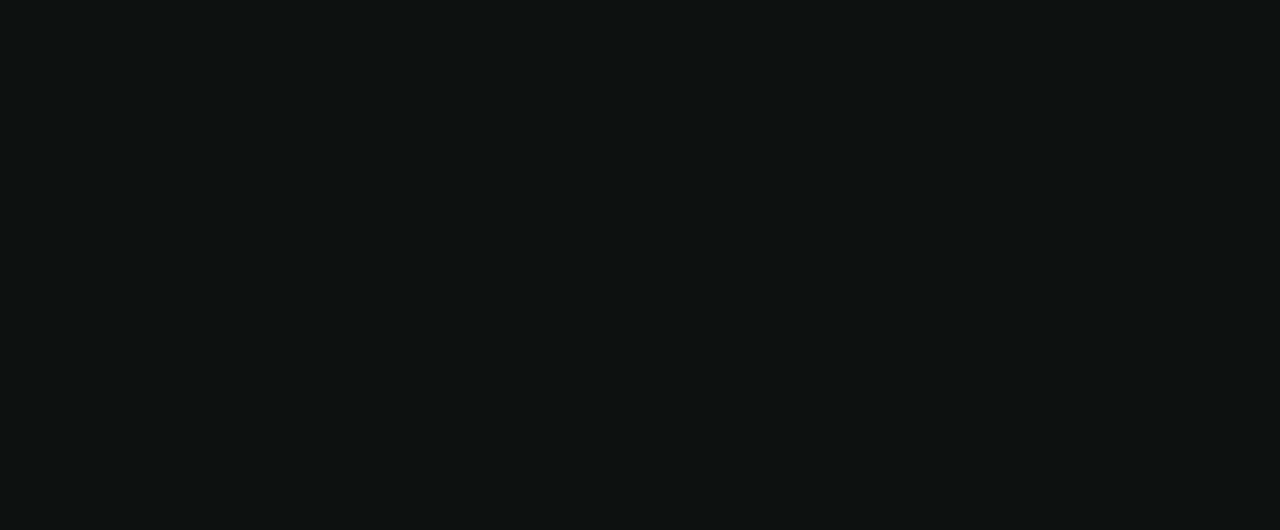
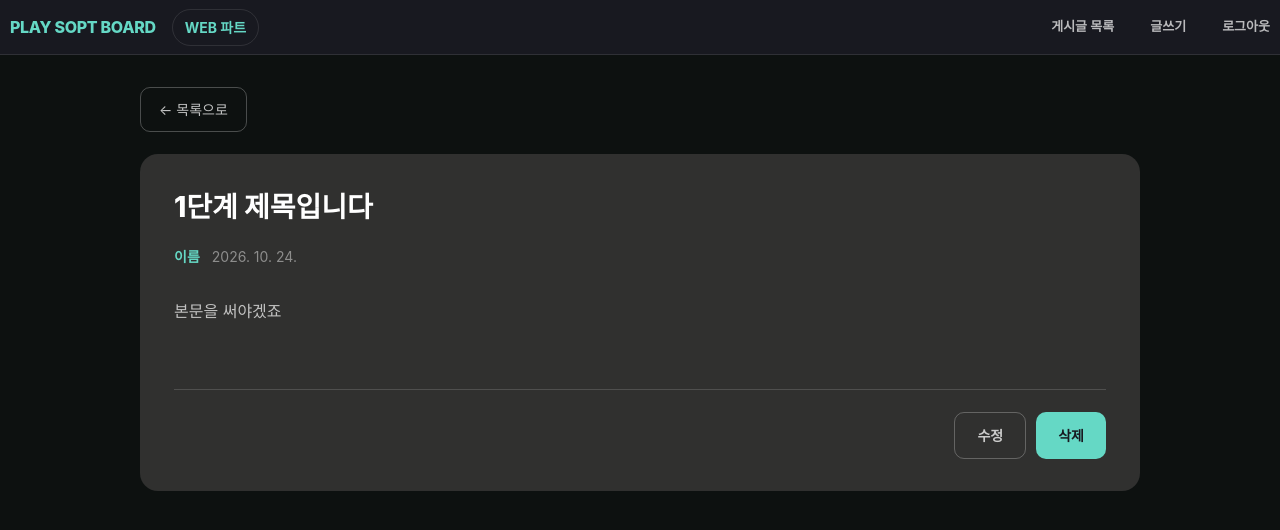
Before and after one commit to 39-play-sopt-web/ChoiHyoBee, a React (Vite) app in the folder week4/homework/: page /posts/1 in a window 1280 px wide. Before the commit this address had no page. Shown: the top 530 px of the page. Built offline with nearby package versions, Linux system fonts and the light colour scheme.

Commit message:
feat: 게시글 상세 및 수정 UI 구현

```diff
--- a/week4/homework/src/App.tsx
+++ b/week4/homework/src/App.tsx
@@ -3,6 +3,7 @@ import Header from './components/Header'
 import AuthPage from './pages/AuthPage'
 import BoardPage from './pages/BoardPage'
 import CreatePostPage from './pages/CreatePostPage'
+import PostDetailPage from './pages/PostDetailPage'
 
 function App() {
   return (
@@ -28,6 +29,15 @@ function App() {
             </>
           }
         />
+        <Route
+          path="/posts/:postId"
+          element={
+            <>
+              <Header />
+              <PostDetailPage />
+            </>
+          }
+        />
       </Routes>
     </>
   )
--- a/week4/homework/src/pages/BoardPage.tsx
+++ b/week4/homework/src/pages/BoardPage.tsx
@@ -1,5 +1,6 @@
 import { useQuery } from '@tanstack/react-query'
 import { useState, type FormEvent } from 'react'
+import { Link } from 'react-router-dom'
 import { getPosts } from '../apis/posts'
 
 function BoardPage() {
@@ -46,9 +47,10 @@ function BoardPage() {
         )}
 
         {posts.map((post) => (
-          <article
-            className="rounded-[16px] border border-transparent bg-[#30302f] px-[26px] py-[22px] text-white transition hover:border-[#65d8c5] hover:shadow-[0_0_20px_rgba(101,216,197,0.15)]"
+          <Link
+            className="rounded-[16px] border border-transparent bg-[#30302f] px-[26px] py-[22px] text-white no-underline transition hover:border-[#65d8c5] hover:shadow-[0_0_20px_rgba(101,216,197,0.15)]"
             key={post.id}
+            to={`/posts/${post.id}`}
           >
             <h2 className="text-[18px] font-bold">{post.title}</h2>
             <p className="mt-[10px] text-[14px] text-white/60">{post.content}</p>
@@ -58,7 +60,7 @@ function BoardPage() {
                 {new Date(post.createdAt).toLocaleDateString('ko-KR')}
               </time>
             </div>
-          </article>
+          </Link>
         ))}
       </section>
     </main>
--- /dev/null
+++ b/week4/homework/src/pages/PostDetailPage.tsx
@@ -0,0 +1,100 @@
+import { useState, type FormEvent } from 'react'
+import { useNavigate } from 'react-router-dom'
+
+function PostDetailPage() {
+  const navigate = useNavigate()
+  const [isEditing, setIsEditing] = useState(false)
+  const [title, setTitle] = useState('1단계 제목입니다')
+  const [content, setContent] = useState('본문을 써야겠죠')
+
+  const handleEdit = (event: FormEvent<HTMLFormElement>) => {
+    event.preventDefault()
+    setIsEditing(false)
+  }
+
+  if (isEditing) {
+    return (
+      <main className="mx-auto w-[calc(100%_-_40px)] max-w-[1000px] py-[44px] text-white">
+        <h1 className="text-[32px] font-extrabold">게시글 수정</h1>
+
+        <form className="mt-[34px]" onSubmit={handleEdit}>
+          <label className="block text-[15px] text-white/75">
+            제목
+            <input
+              className="mt-[10px] w-full rounded-[10px] border border-[#65d8c5] bg-[#30302f] px-[16px] py-[14px] text-white outline-none"
+              value={title}
+              onChange={(event) => setTitle(event.target.value)}
+            />
+          </label>
+          <p className="mt-[8px] text-right text-[13px] text-white/45">{title.length} / 50</p>
+
+          <label className="mt-[28px] block text-[15px] text-white/75">
+            본문
+            <textarea
+              className="mt-[10px] h-[210px] w-full resize-none rounded-[10px] border border-[#65d8c5] bg-[#30302f] px-[16px] py-[14px] text-white outline-none"
+              value={content}
+              onChange={(event) => setContent(event.target.value)}
+            />
+          </label>
+          <p className="mt-[8px] text-right text-[13px] text-white/45">{content.length} / 1000</p>
+
+          <div className="mt-[24px] flex justify-end gap-[10px]">
+            <button
+              className="rounded-[10px] border border-white/25 px-[22px] py-[12px] text-[14px] font-bold text-white/75"
+              type="button"
+              onClick={() => setIsEditing(false)}
+            >
+              취소
+            </button>
+            <button
+              className="rounded-[10px] bg-[#65d8c5] px-[22px] py-[12px] text-[14px] font-bold text-[#181920] disabled:opacity-40"
+              type="submit"
+              disabled={!title.trim() || title.length > 50 || !content.trim() || content.length > 1000}
+            >
+              수정 완료
+            </button>
+          </div>
+        </form>
+      </main>
+    )
+  }
+
+  return (
+    <main className="mx-auto w-[calc(100%_-_40px)] max-w-[1000px] py-[32px] text-white">
+      <button
+        className="rounded-[10px] border border-white/25 px-[18px] py-[11px] text-[14px] text-white/75"
+        type="button"
+        onClick={() => navigate('/posts')}
+      >
+        ← 목록으로
+      </button>
+
+      <article className="mt-[22px] rounded-[18px] bg-[#30302f] px-[34px] py-[32px]">
+        <h1 className="text-[28px] font-extrabold">{title}</h1>
+        <div className="mt-[18px] flex gap-[12px] text-[14px]">
+          <strong className="text-[#65d8c5]">이름</strong>
+          <span className="text-white/45">2026. 10. 24.</span>
+        </div>
+        <p className="mt-[32px] min-h-[70px] text-[16px] text-white/70">{content}</p>
+
+        <div className="mt-[20px] flex justify-end gap-[10px] border-t border-white/15 pt-[22px]">
+          <button
+            className="rounded-[10px] border border-white/25 px-[22px] py-[12px] text-[14px] font-bold text-white/75"
+            type="button"
+            onClick={() => setIsEditing(true)}
+          >
+            수정
+          </button>
+          <button
+            className="rounded-[10px] bg-[#65d8c5] px-[22px] py-[12px] text-[14px] font-bold text-[#181920]"
+            type="button"
+          >
+            삭제
+          </button>
+        </div>
+      </article>
+    </main>
+  )
+}
+
+export default PostDetailPage
```
